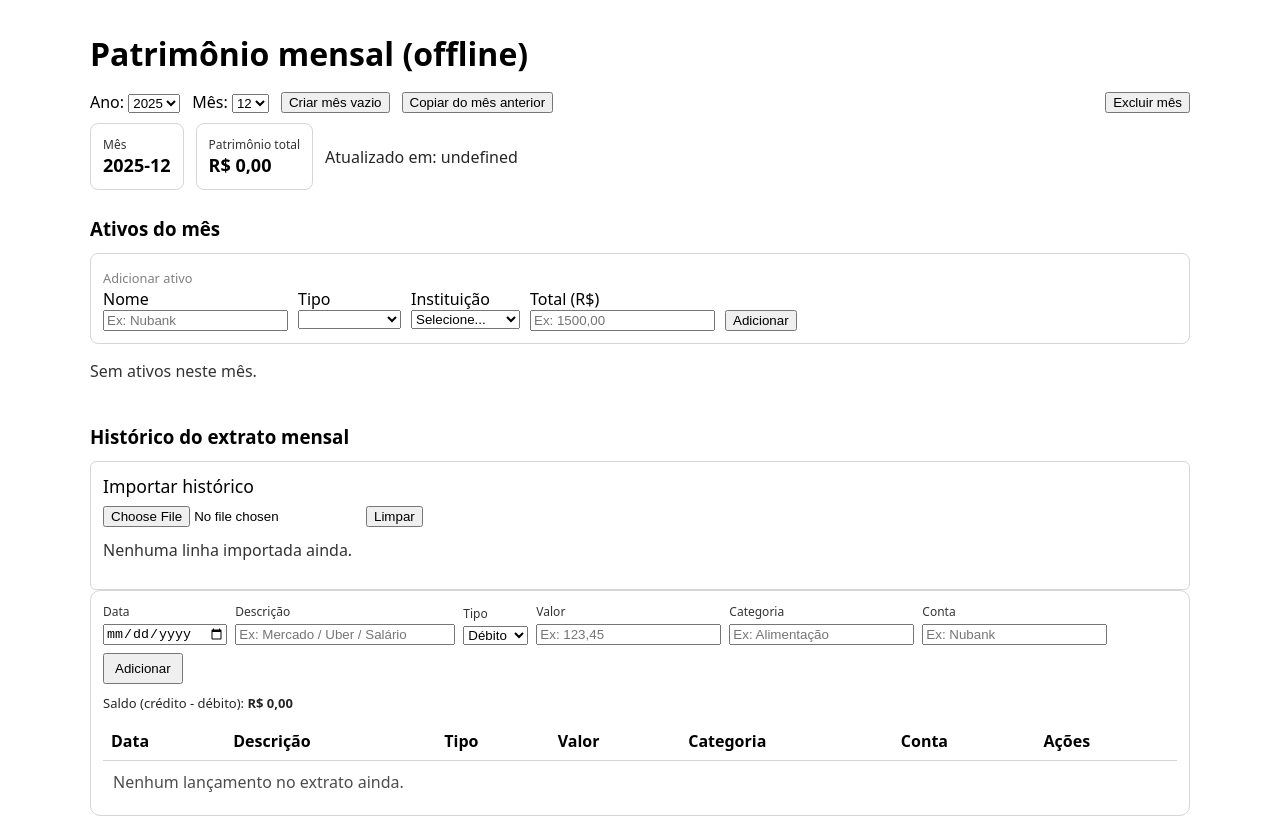
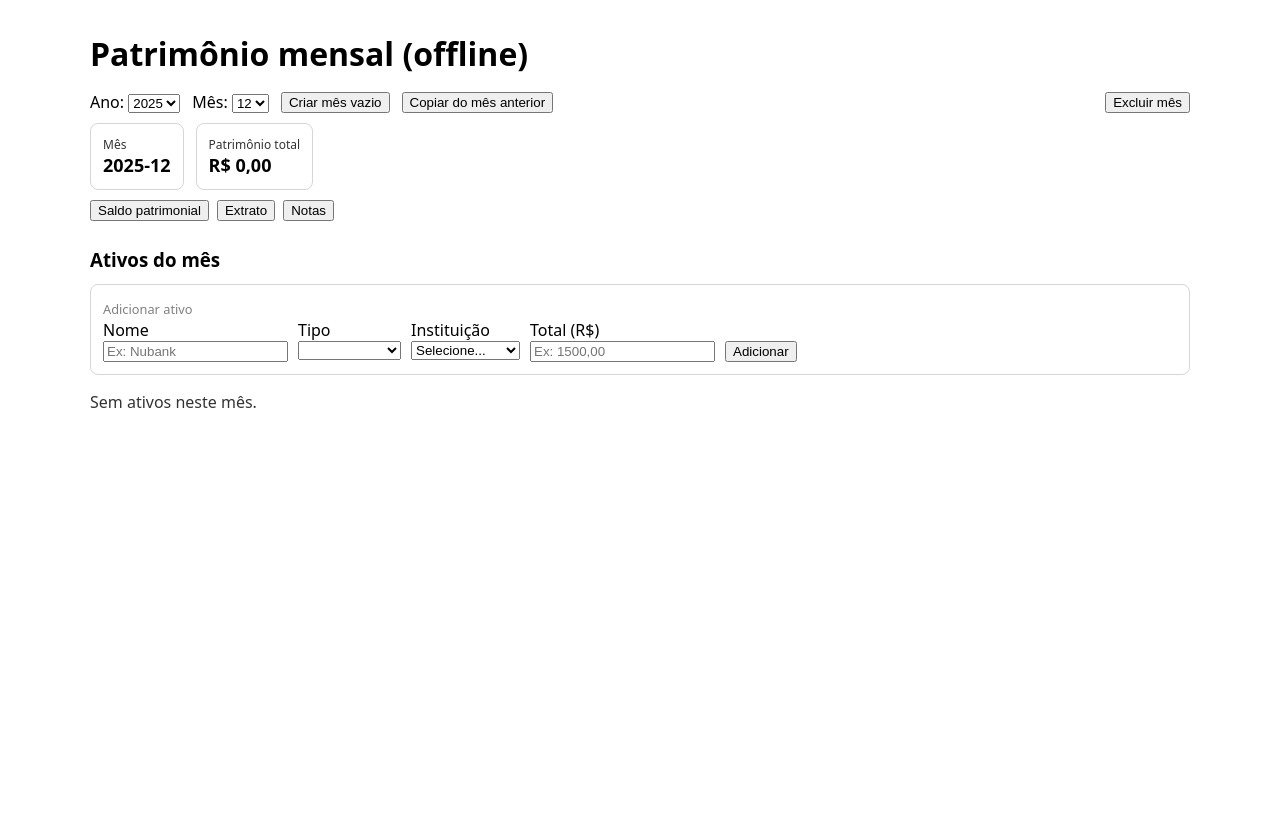
Before and after one commit to leogianfagna/Finance, a React (Vite) app in the folder renderer/: page / in a window 1280 px wide. Shown: the top 817 px of the page. Built offline with nearby package versions, Linux system fonts and the light colour scheme.

Commit message:
feat: Tabs por botões

```diff
--- /dev/null
+++ b/renderer/src/components/Page.jsx
@@ -0,0 +1,8 @@
+export const Page = ({ id, active, title, children }) => {
+  return id === active ? (
+    <div style={{ marginTop: 6 }}>
+      <h3 style={{ margin: "10px 0" }}>{title}</h3>
+      {children}
+    </div>
+  ) : null;
+};
--- a/renderer/src/pages/Dashboard.jsx
+++ b/renderer/src/pages/Dashboard.jsx
@@ -13,6 +13,7 @@ import {
   getNowYearMonth,
   monthKey,
 } from "../utils/month.js";
+import { Page } from "../components/Page.jsx";
 
 /**
  * Ponto inicial da aplicação.
@@ -26,6 +27,7 @@ export default function Dashboard() {
   const [monthData, setMonthData] = useState(null);
   const [loading, setLoading] = useState(false);
   const [savingLoading, setSavingLoading] = useState(false);
+  const [tab, setTab] = useState("user-amount");
 
   /**
    * Baseado no ano, resgata os dados do banco de dados e atribui à estados.
@@ -70,7 +72,7 @@ export default function Dashboard() {
     setSavingLoading(true);
     try {
       const fixedWithTotalBalance = computeTotals(nextData);
-      console.warn(fixedWithTotalBalance)
+      console.warn(fixedWithTotalBalance);
       await financeApi.monthsUpsert({ year, month, data: fixedWithTotalBalance });
       await loadCurrentMonthData();
     } finally {
@@ -217,7 +219,7 @@ export default function Dashboard() {
   function handleSaveStatementRows(fixedImportedStatement) {
     const base = data ?? defaultMonthData(year, month);
     const current = base.statement || [];
-    const nextData = current.concat(fixedImportedStatement)
+    const nextData = current.concat(fixedImportedStatement);
     saveData({ ...base, statement: nextData });
   }
 
@@ -263,15 +265,6 @@ export default function Dashboard() {
             })}
           </div>
         </div>
-
-        <div style={{ opacity: 0.85 }}>
-          {loading
-            ? "Carregando..."
-            : setMonthData
-            ? `Atualizado em: ${setMonthData.updated_at}`
-            : "Mês não existe ainda."}
-          {savingLoading ? " (salvando...)" : ""}
-        </div>
       </div>
 
       {!setMonthData && (
@@ -283,30 +276,32 @@ export default function Dashboard() {
         </div>
       )}
 
-      <div style={{ marginTop: 6 }}>
-        <h3 style={{ margin: "10px 0" }}>Ativos do mês</h3>
+      <div style={{ display: "flex", gap: 8 }}>
+        <button onClick={() => setTab("user-amount")}>Saldo patrimonial</button>
+        <button onClick={() => setTab("statement")}>Extrato</button>
+        <button onClick={() => setTab("notes")}>Notas</button>
+      </div>
+
+      <Page id="user-amount" active={tab} title="Ativos do mês">
         <AssetEditor onAdd={handleAddAsset} />
         <AssetsTable
           assets={assets}
           onUpdateAsset={handleUpdateAsset}
           onRemoveAsset={handleRemoveAsset}
         />
-      </div>
+      </Page>
 
-      <div style={{ marginTop: 6 }}>
-        <h3 style={{ margin: "10px 0" }}>Histórico do extrato mensal</h3>
+      <Page id="statement" active={tab} title="Histórico do extrato mensal">
         <StatementImporter onImport={handleSaveStatementRows} />
-
         <StatementTable
           rows={statement}
           onAddRow={handleAddStatementRow}
           onUpdateRow={handleUpdateStatementRow}
           onRemoveRow={handleRemoveStatementRow}
         />
-      </div>
+      </Page>
 
-      <div style={{ marginTop: 10 }}>
-        <h3 style={{ margin: "10px 0" }}>Notas do mês</h3>
+      <Page id="notes" active={tab} title="Notas do mês">
         <textarea
           rows={4}
           style={{ width: "100%", padding: 10 }}
@@ -321,7 +316,7 @@ export default function Dashboard() {
           }}
           placeholder="Ex: mudanças na carteira, observações..."
         />
-      </div>
+      </Page>
     </div>
   );
 }
```
